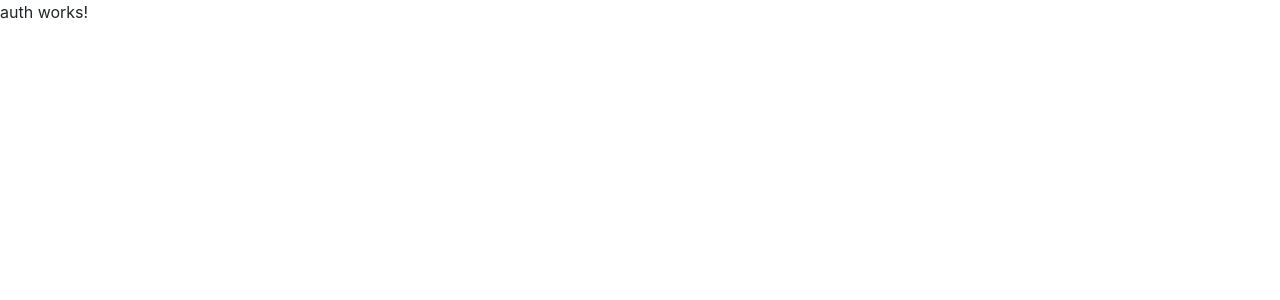
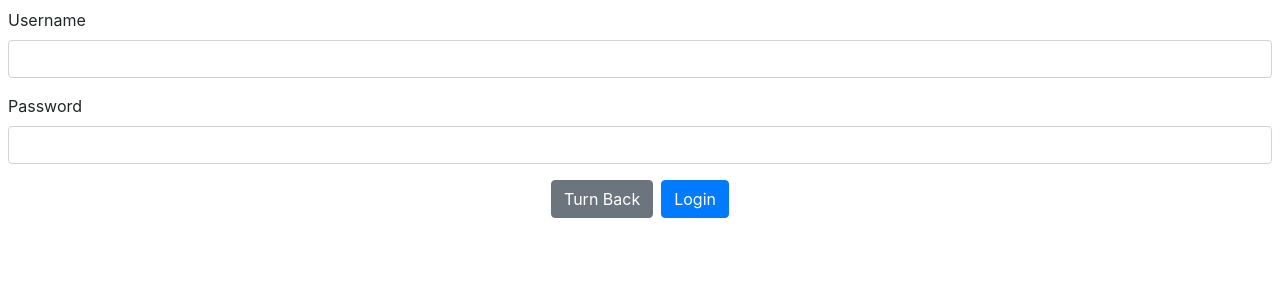
Before and after one commit to cihatsolak/movie-shows-angular10, an Angular app: page /admin/auth in a window 1280 px wide. Shown: the top 300 px of the page. Built offline with nearby package versions, Linux system fonts and the light colour scheme.

Commit message:
Authentication component added.

```diff
--- a/src/app/admin/admin-routing.module.ts
+++ b/src/app/admin/admin-routing.module.ts
@@ -1,10 +1,11 @@
 import { NgModule } from '@angular/core';
 import { Routes, RouterModule } from '@angular/router';
+import { AdminComponent } from './admin.component';
 import { AuthComponent } from './auth/auth.component';
 
 const routes: Routes = [
   { path: 'auth', component: AuthComponent },
-  { path: 'main', component: AuthComponent },
+  { path: 'main', component: AdminComponent },
   { path: '**', redirectTo: 'auth' },
 ];
 
--- a/src/app/admin/admin.module.ts
+++ b/src/app/admin/admin.module.ts
@@ -4,9 +4,10 @@ import { CommonModule } from '@angular/common';
 import { AdminRoutingModule } from './admin-routing.module';
 import { AuthComponent } from './auth/auth.component';
 import { AdminComponent } from './admin.component';
+import { FormsModule } from '@angular/forms';
 
 @NgModule({
   declarations: [AuthComponent, AdminComponent],
-  imports: [CommonModule, AdminRoutingModule],
+  imports: [CommonModule, FormsModule, AdminRoutingModule],
 })
 export class AdminModule {}
--- a/src/app/admin/auth/auth.component.css
+++ b/src/app/admin/auth/auth.component.css
@@ -0,0 +1,7 @@
+.form-control.ng-touched.ng-invalid {
+  border-left: 5px solid #a94442;
+}
+
+.form-control.ng-dirty.ng-valid {
+  border-left: 5px solid #42a948;
+}
--- a/src/app/admin/auth/auth.component.html
+++ b/src/app/admin/auth/auth.component.html
@@ -1 +1,32 @@
-<p>auth works!</p>
+<div class="bg-danger p-2 text-center text-white" *ngIf="errorMessage != null">
+  {{ errorMessage }}
+</div>
+
+<div class="p-2">
+  <form #form="ngForm" (ngSubmit)="login(form)">
+    <div class="form-group">
+      <label for="username">Username</label>
+      <input
+        type="text"
+        name="username"
+        [(ngModel)]="username"
+        class="form-control"
+        required
+      />
+    </div>
+    <div class="form-group">
+      <label for="password">Password</label>
+      <input
+        type="password"
+        name="password"
+        [(ngModel)]="password"
+        class="form-control"
+        required
+      />
+    </div>
+    <div class="text-center">
+      <button class="btn btn-secondary" routerLink="/">Turn Back</button>
+      <button class="btn btn-primary ml-2" type="submit">Login</button>
+    </div>
+  </form>
+</div>
--- a/src/app/admin/auth/auth.component.ts
+++ b/src/app/admin/auth/auth.component.ts
@@ -1,15 +1,30 @@
 import { Component, OnInit } from '@angular/core';
+import { NgForm } from '@angular/forms';
+import { Router } from '@angular/router';
 
 @Component({
   selector: 'app-auth',
   templateUrl: './auth.component.html',
-  styleUrls: ['./auth.component.css']
+  styleUrls: ['./auth.component.css'],
 })
 export class AuthComponent implements OnInit {
+  public username: string;
+  public password: string;
+  public errorMessage: string;
 
-  constructor() { }
+  constructor(private router: Router) {}
 
-  ngOnInit(): void {
+  ngOnInit(): void {}
+
+  login(form: NgForm) {
+    if (form.valid) {
+      if (this.username === 'admin' && this.password === '12345') {
+        this.router.navigateByUrl('/admin/main');
+      } else {
+        this.errorMessage = 'incorrect username or password';
+      }
+    } else {
+      this.errorMessage = 'Enter the information completely.';
+    }
   }
-
 }
--- a/src/app/app.module.ts
+++ b/src/app/app.module.ts
@@ -17,7 +17,11 @@ import { CheckoutComponent } from './shop/checkout/checkout.component';
       { path: 'shop', component: ShopComponent },
       { path: 'cart', component: CartDetailComponent },
       { path: 'checkout', component: CheckoutComponent },
-      { path: 'admin', loadChildren: './admin/admin.module#AdminModule' },
+      {
+        path: 'admin',
+        loadChildren: () =>
+          import('./admin/admin.module').then((m) => m.AdminModule),
+      },
       { path: '**', redirectTo: '/shop' },
     ]),
   ],
```
